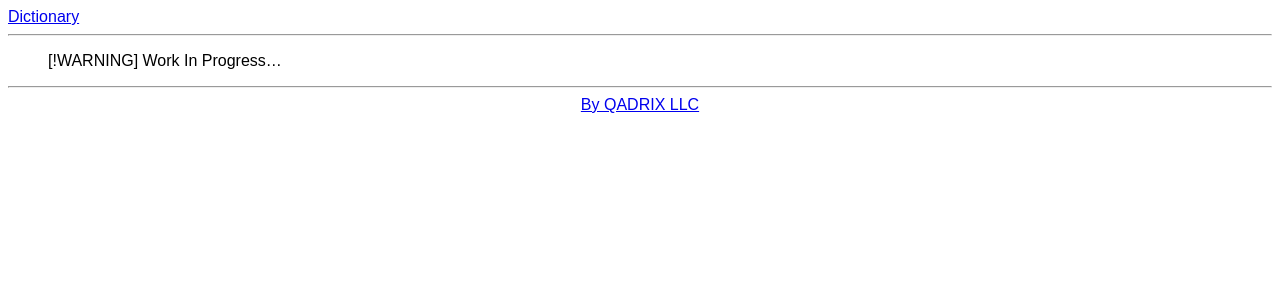
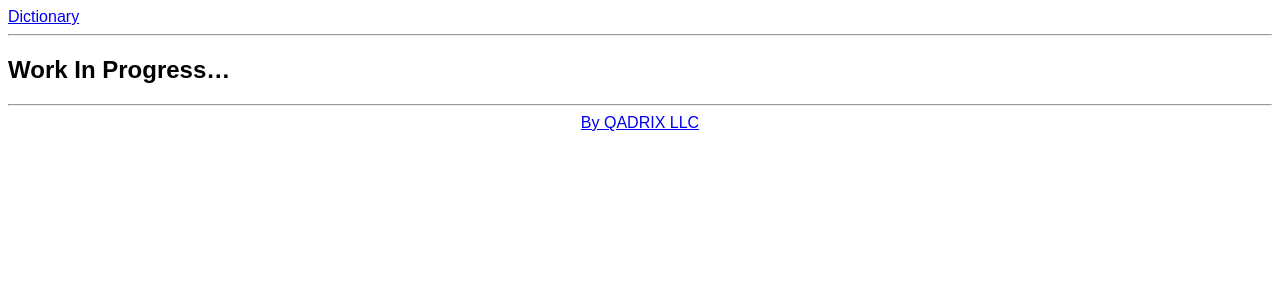
Before and after one commit to qadrix/dictionary, a Jekyll site: the page built from index.md, in a window 1280 px wide. Shown: the top 300 px of the page. Built offline with Jekyll 4.4.1, drawn with Linux system fonts in a browser that asks for light colours; our own code applies the rules of GitHub Pages for plain Markdown files.

Commit message:
Update index.md

```diff
--- a/index.md
+++ b/index.md
@@ -1,2 +1 @@
-> [!WARNING]
-> Work In Progress...
+## Work In Progress...
```
